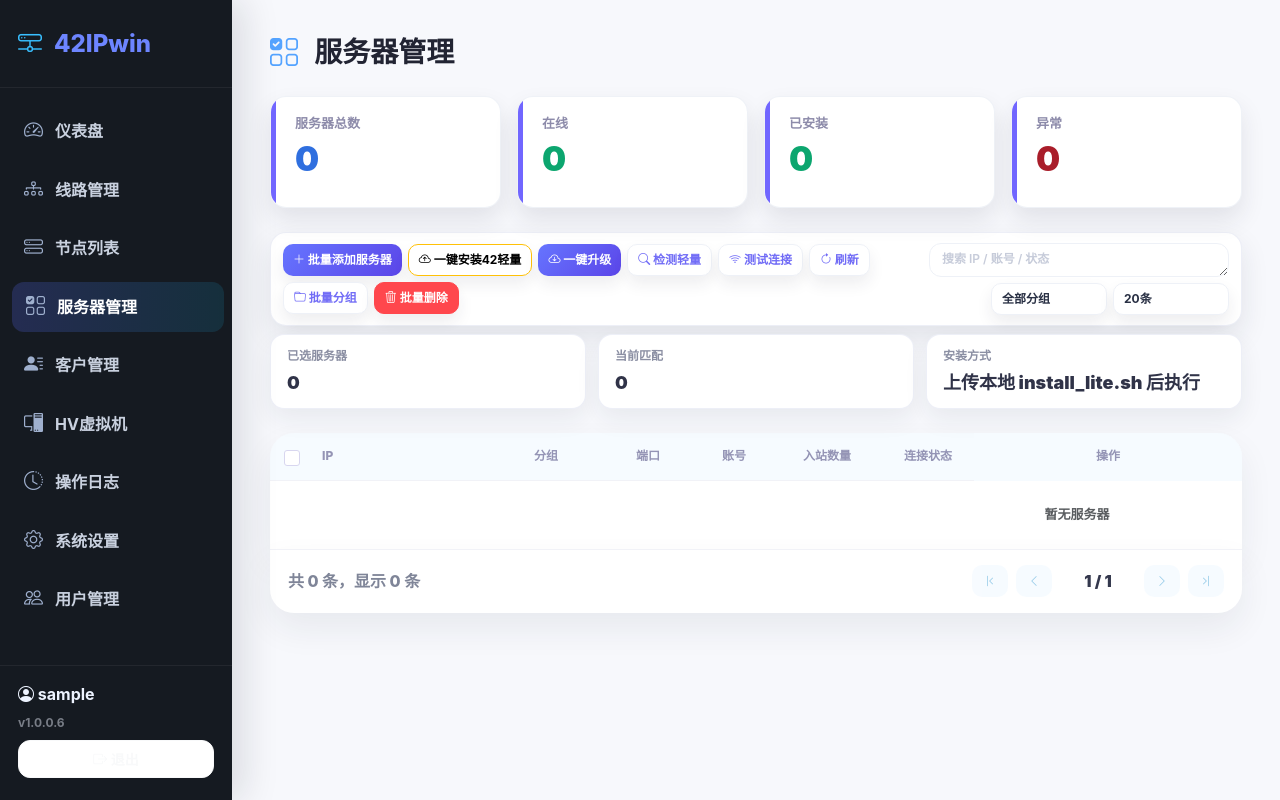
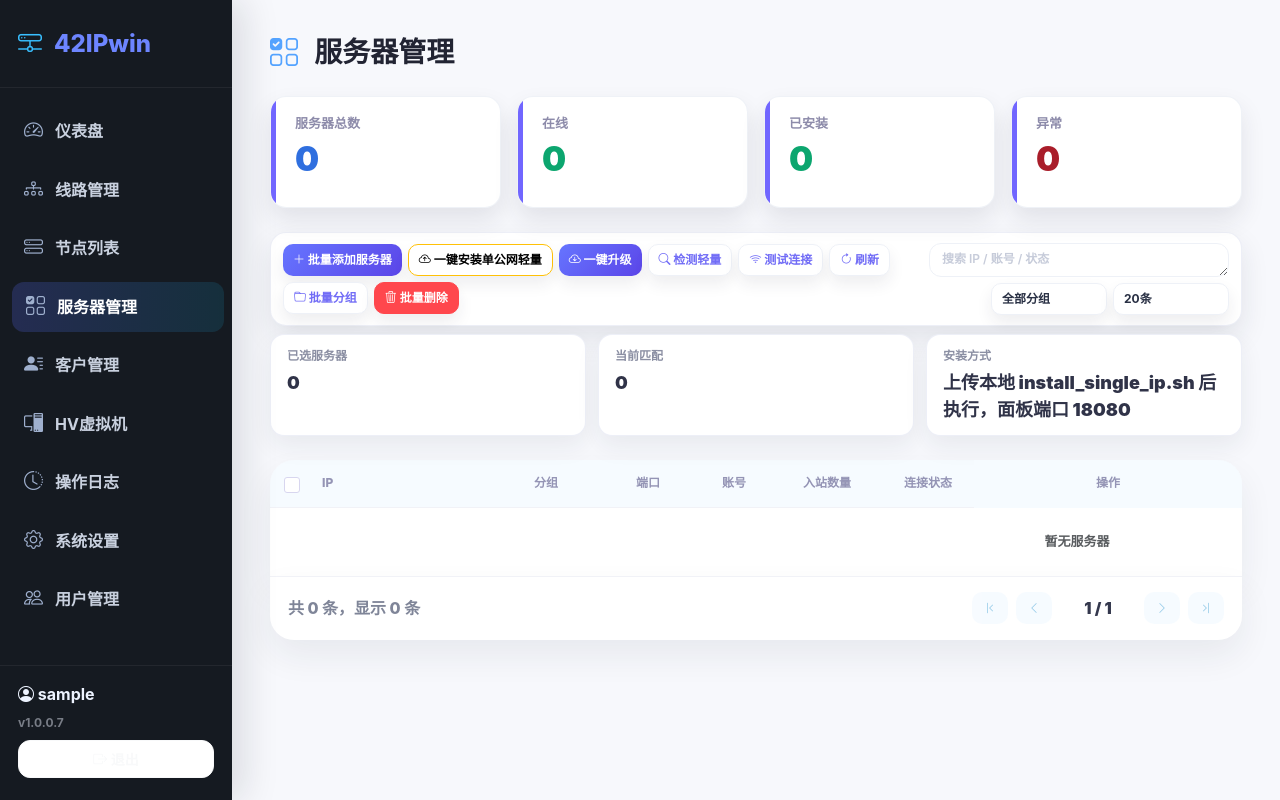
Before and after one commit to YangJhao/xxxx1, a Flask app: page /group-control in a window 1280 px wide. Run offline with Flask 3, Linux system fonts and the light colour scheme; the visitor is signed in with stand-in values (Sample User, id 1); data comes from the database, SQL or seed files in the repository; data that the repository does not hold is empty; some libraries are stand-ins or nearby versions.

Commit message:
add single public ip lite installer

```diff
--- a/panel/app.py
+++ b/panel/app.py
@@ -11,7 +11,7 @@ sys.path.insert(0, str(BASE_DIR))
 
 from flask import Flask, redirect, render_template, request, session, url_for
 
-from config import APP_VERSION, PANEL_PORT, PANEL_SECRET_KEY, get_panel_bind_ip, is_lite_mode
+from config import APP_VERSION, PANEL_PORT, PANEL_SECRET_KEY, get_panel_bind_ip, is_lite_mode, is_single_ip_mode
 from models import init_db
 from routes.auth import bp as auth_bp
 from routes.auth import login_required
@@ -28,6 +28,7 @@ from services import protection_manager, proxy_manager
 from services.traffic_collector import start_daemon as start_collector
 
 LITE_NAV_KEYS = {"dashboard", "nodes", "group_control", "logs", "settings", "admin_users"}
+SINGLE_IP_NAV_KEYS = {"dashboard", "nodes", "group_control", "logs", "settings", "admin_users"}
 
 
 def create_app() -> Flask:
@@ -44,11 +45,14 @@ def create_app() -> Flask:
     def inject_version():
         permissions = current_permissions()
         nav_items = [item for item in PERMISSION_ITEMS if item["key"] in permissions]
-        if is_lite_mode():
+        if is_single_ip_mode():
+            nav_items = [item for item in nav_items if item["key"] in SINGLE_IP_NAV_KEYS]
+        elif is_lite_mode():
             nav_items = [item for item in nav_items if item["key"] in LITE_NAV_KEYS]
         return {
             "app_version": APP_VERSION,
             "is_lite_mode": is_lite_mode(),
+            "is_single_ip_mode": is_single_ip_mode(),
             "permission_items": PERMISSION_ITEMS,
             "current_permissions": permissions,
             "nav_items": nav_items,
@@ -148,11 +152,20 @@ def main():
     parser.add_argument("--init", action="store_true", help="初始化数据库")
     parser.add_argument("--no-browser", action="store_true", help="不自动打开浏览器")
     parser.add_argument("--lite", action="store_true", help="轻量模式：启动 sing-box，关闭后台流量采集")
+    parser.add_argument("--single-ip", action="store_true", help="单公网 IP 模式：只使用本机出口 IP 创建节点")
     parser.add_argument("--no-collector", action="store_true", help="不启动后台流量采集")
+    parser.add_argument("--no-protection", action="store_true", help="不启动全局 sing-box 保护轮询")
     parser.add_argument("--singbox-watchdog", action="store_true", help="后台看护 sing-box，异常退出后自动拉起")
     args = parser.parse_args()
-    lite_mode = args.lite or os.environ.get("IPWIN42_LITE") == "1" or os.environ.get("42IPWIN_LITE") == "1"
+    single_ip_mode = args.single_ip or os.environ.get("IPWIN42_SINGLE_IP") == "1" or os.environ.get("42IPWIN_SINGLE_IP") == "1"
+    lite_mode = args.lite or single_ip_mode or os.environ.get("IPWIN42_LITE") == "1" or os.environ.get("42IPWIN_LITE") == "1"
+    if single_ip_mode:
+        os.environ["IPWIN42_SINGLE_IP"] = "1"
+        os.environ["IPWIN42_LITE"] = "1"
+    elif lite_mode:
+        os.environ["IPWIN42_LITE"] = "1"
     no_collector = args.no_collector or os.environ.get("IPWIN42_NO_COLLECTOR") == "1" or os.environ.get("42IPWIN_NO_COLLECTOR") == "1"
+    no_protection = args.no_protection or single_ip_mode or os.environ.get("IPWIN42_NO_PROTECTION") == "1" or os.environ.get("42IPWIN_NO_PROTECTION") == "1"
     singbox_watchdog = os.environ.get("IPWIN42_SINGBOX_WATCHDOG", os.environ.get("42IPWIN_SINGBOX_WATCHDOG", "0")) == "1"
     singbox_watchdog = singbox_watchdog or args.singbox_watchdog
 
@@ -162,6 +175,12 @@ def main():
         return
 
     init_db()
+    if single_ip_mode:
+        try:
+            from routes.users import ensure_lite_line
+            ensure_lite_line()
+        except Exception as exc:
+            print(f"[single-ip] default line init failed: {exc}")
     if singbox_watchdog:
         try:
             proxy_manager.ensure_running()
@@ -178,17 +197,18 @@ def main():
                 threading.Event().wait(10)
         threading.Thread(target=keep_singbox_alive, daemon=True).start()
 
-    def trim_singbox_connections():
-        while True:
-            try:
-                result = proxy_manager.enforce_connection_limits()
-                message = result.get("message") or ""
-                if "exceeded" in message or "trimmed" in message:
-                    print(f"[sing-box limiter] {message}")
-            except Exception as exc:
-                print(f"[sing-box limiter] {exc}")
-            threading.Event().wait(5)
-    threading.Thread(target=trim_singbox_connections, daemon=True).start()
+    if not no_protection:
+        def trim_singbox_connections():
+            while True:
+                try:
+                    result = proxy_manager.enforce_connection_limits()
+                    message = result.get("message") or ""
+                    if "exceeded" in message or "trimmed" in message:
+                        print(f"[sing-box limiter] {message}")
+                except Exception as exc:
+                    print(f"[sing-box limiter] {exc}")
+                threading.Event().wait(5)
+        threading.Thread(target=trim_singbox_connections, daemon=True).start()
 
     def restore_auto_stopped_nodes():
         while True:
@@ -202,16 +222,17 @@ def main():
             threading.Event().wait(10)
     threading.Thread(target=restore_auto_stopped_nodes, daemon=True).start()
 
-    def protect_runtime_resources():
-        while True:
-            try:
-                result = protection_manager.enforce_runtime_protection()
-                for message in result.get("messages") or []:
-                    print(f"[runtime protection] {message}")
-            except Exception as exc:
-                print(f"[runtime protection] {exc}")
-            threading.Event().wait(protection_manager.NODE_SAMPLE_SECONDS)
-    threading.Thread(target=protect_runtime_resources, daemon=True).start()
+    if not no_protection:
+        def protect_runtime_resources():
+            while True:
+                try:
+                    result = protection_manager.enforce_runtime_protection()
+                    for message in result.get("messages") or []:
+                        print(f"[runtime protection] {message}")
+                except Exception as exc:
+                    print(f"[runtime protection] {exc}")
+                threading.Event().wait(protection_manager.NODE_SAMPLE_SECONDS)
+        threading.Thread(target=protect_runtime_resources, daemon=True).start()
 
     if no_collector:
         print("[lite] 后台流量采集已关闭，sing-box 保持在线")
@@ -230,7 +251,7 @@ def main():
     print(f"  访问地址: {url}")
     print(f"  监听 IP: {bind_ip} (0.0.0.0=所有网卡)")
     print("  代理内核: sing-box")
-    print(f"  运行模式: {'lite' if lite_mode else 'full'}")
+    print(f"  运行模式: {'single-ip' if single_ip_mode else 'lite' if lite_mode else 'full'}")
     print(f"  sing-box 看护: {'on' if singbox_watchdog else 'off'}")
     print("=" * 60)
 
--- a/panel/routes/auth.py
+++ b/panel/routes/auth.py
@@ -3,7 +3,7 @@ from functools import wraps
 
 from flask import Blueprint, jsonify, redirect, render_template, request, session, url_for
 
-from config import is_lite_mode
+from config import is_lite_mode, is_single_ip_mode
 from models import AdminUser, NodeCustomer, OperationLog, Plan, Project, ProxyUser, get_session
 
 bp = Blueprint("auth", __name__)
@@ -47,7 +47,9 @@ def current_permissions() -> set[str]:
         keys = set(ALL_PERMISSION_KEYS)
     else:
         keys = set(_split_permissions(permissions))
-    if is_lite_mode():
+    if is_single_ip_mode():
+        keys -= {"lines", "customers", "pve"}
+    elif is_lite_mode():
         keys -= {"lines", "customers", "pve"}
     return keys
 
--- a/panel/routes/ips.py
+++ b/panel/routes/ips.py
@@ -15,7 +15,7 @@ import psutil
 from flask import Blueprint, jsonify, request
 from sqlalchemy.orm import selectinload
 
-from config import DATA_DIR
+from config import DATA_DIR, is_single_ip_mode
 from models import Line, get_session
 from routes.auth import login_required
 from services import proxy_manager
@@ -48,6 +48,52 @@ HOST_MACVLAN_STATE_FILE = Path(DATA_DIR) / "macvlan_current_211.230.223.67.json"
 NOTE_SEP = "||"
 ETHERNET_4_LABEL = "\u4ee5\u592a\u7f51 4"
 ETHERNET_5_LABEL = "\u4ee5\u592a\u7f51 5"
+
+
+def _single_ip_public_ip() -> str:
+    for key in ("IPWIN42_PUBLIC_IP", "PUBLIC_IP", "SERVER_PUBLIC_IP"):
+        value = (os.environ.get(key) or "").strip()
+        if value:
+            return value
+    try:
+        data = get_public_ip() or {}
+        value = (data.get("ip") or "").strip()
+        if value:
+            return value
+    except Exception:
+        pass
+    return ""
+
+
+def _ensure_single_ip_line(session) -> Line:
+    public_ip = _single_ip_public_ip()
+    if not public_ip:
+        line = session.query(Line).order_by(Line.id).first()
+        if line:
+            return line
+        raise ValueError("无法自动获取本机公网 IP，请设置 IPWIN42_PUBLIC_IP")
+    line = session.query(Line).filter(Line.public_ip == public_ip).first()
+    if line:
+        line.name = line.name or "本机公网IP"
+        line.status = 1
+        return line
+    used_ports = {int(row[0]) for row in session.query(Line.socks_port).all() if row[0]}
+    socks_port = 10801
+    while socks_port in used_ports:
+        socks_port += 1
+    line = Line(
+        name="本机公网IP",
+        public_ip=public_ip,
+        internal_ip="0.0.0.0",
+        socks_port=socks_port,
+        http_port=socks_port + 10,
+        ss_port=socks_port + 20,
+        status=1,
+        note="single-ip-auto",
+    )
+    session.add(line)
+    session.flush()
+    return line
 
 
 def _line_note(interface: str, **meta) -> str:
@@ -1730,6 +1776,11 @@ def auto_internal_ips():
 def list_lines():
     s = get_session()
     try:
+        if is_single_ip_mode():
+            line = _ensure_single_ip_line(s)
+            s.commit()
+            s.refresh(line)
+            return jsonify({"ok": True, "data": [line.to_dict()]})
         live = request.args.get("live") == "1"
         if live:
             detected = _detect_local_ips()
--- a/panel/routes/servers.py
+++ b/panel/routes/servers.py
@@ -26,9 +26,9 @@ bp = Blueprint("servers", __name__, url_prefix="/api/servers")
 
 IP_SPLIT_RE = re.compile(r"[\s,;，；]+")
 PROJECT_DIR = Path(__file__).resolve().parents[2]
-INSTALL_SCRIPT = PROJECT_DIR / "install_lite.sh"
+INSTALL_SCRIPT = PROJECT_DIR / "install_single_ip.sh"
 TAR_EXCLUDES = {".git", "__pycache__", "data/backups", "control_center", "control_center_old_20260702-013419"}
-TAR_INCLUDE_ROOTS = ("panel", "install_lite.sh", "restore_macvlans.py")
+TAR_INCLUDE_ROOTS = ("panel", "install_lite.sh", "install_single_ip.sh", "restore_macvlans.py")
 
 
 def _operator():
@@ -164,8 +164,8 @@ def _detect_lite_install(row) -> tuple[str, str, str, dict]:
         try:
             code, out, err = _run(
                 ssh,
-                "test -f /opt/42IPwin/panel/app.py && "
-                "systemctl is-active 42ipwin 2>/dev/null || true; "
+                "(test -f /opt/42IPwin-single/panel/app.py || test -f /opt/42IPwin/panel/app.py) && "
+                "(systemctl is-active 42ipwin-single 2>/dev/null || systemctl is-active 42ipwin 2>/dev/null || true); "
                 "curl -sS -o /dev/null -w 'HTTP:%{http_code}' --max-time 6 http://127.0.0.1:18080/login || true",
                 timeout=30,
             )
@@ -499,7 +499,7 @@ def _install_one(row):
             f"rm -rf {shlex.quote(remote_dir)} && mkdir -p {shlex.quote(remote_dir)} && "
             f"tar -xzf {shlex.quote(remote_archive)} -C {shlex.quote(remote_dir)} && "
             f"cd {shlex.quote(remote_dir)} && "
-            f"DEBIAN_FRONTEND=noninteractive PANEL_PORT=18080 bash install_lite.sh"
+            f"DEBIAN_FRONTEND=noninteractive PANEL_PORT=18080 bash install_single_ip.sh"
         )
         code, out, err = _run(ssh, command, timeout=1200)
         if code != 0:
@@ -539,9 +539,13 @@ print(json.dumps(result, ensure_ascii=False))
 if not result.get('ok'):
     raise SystemExit(result.get('error') or 'upgrade failed')
 PY
-systemctl restart 42ipwin
+if systemctl list-unit-files 42ipwin-single.service >/dev/null 2>&1; then
+  systemctl restart 42ipwin-single
+else
+  systemctl restart 42ipwin
+fi
 sleep 2
-systemctl is-active 42ipwin
+systemctl is-active 42ipwin-single 2>/dev/null || systemctl is-active 42ipwin
 """
         code, out, err = _run(ssh, command, timeout=300)
         if code != 0:
--- a/panel/routes/users.py
+++ b/panel/routes/users.py
@@ -23,10 +23,12 @@ from flask import Blueprint, Response, jsonify, request, session
 from sqlalchemy.orm import joinedload
 
 try:
-    from config import is_lite_mode
+    from config import is_lite_mode, is_single_ip_mode
 except ImportError:
     def is_lite_mode() -> bool:
         return os.environ.get("IPWIN42_LITE") == "1" or os.environ.get("42IPWIN_LITE") == "1"
+    def is_single_ip_mode() -> bool:
+        return os.environ.get("IPWIN42_SINGLE_IP") == "1" or os.environ.get("42IPWIN_SINGLE_IP") == "1"
 from models import Line, ManagedServer, PROTOCOL_TYPES, ProxyUser, SS_METHODS, get_session
 from routes.auth import login_required
 try:
@@ -528,6 +530,8 @@ def _is_public_ip(ip: str) -> bool:
 
 def _detect_public_ip() -> str:
     env_ip = (os.environ.get("IPWIN42_PUBLIC_IP") or os.environ.get("PUBLIC_IP") or "").strip()
+    if is_single_ip_mode() and env_ip:
+        return env_ip
     if _is_public_ip(env_ip):
         return env_ip
     for url in ("https://api.ipify.org", "https://ifconfig.me/ip"):
@@ -576,6 +580,16 @@ def _ensure_lite_line(session) -> Line:
     session.add(line)
     session.flush()
     return line
+
+
+def ensure_lite_line() -> dict:
+    s = get_session()
+    try:
+        line = _ensure_lite_line(s)
+        s.commit()
+        return line.to_dict()
+    finally:
+        s.close()
 
 
 def _normalize_protocol(value: str) -> str:
@@ -1272,8 +1286,10 @@ def _create_user_v3():
     protocol = _normalize_protocol(data.get("protocol"))
     ss_method = (data.get("ss_method") or "aes-256-gcm").strip()
     line_id = data.get("line_id") or data.get("ip") or data.get("ip_select") or ("lite" if is_lite_mode() else "all")
+    if is_single_ip_mode():
+        line_id = "lite"
     line_ids = data.get("line_ids") or []
-    server_ids = data.get("server_ids") or []
+    server_ids = [] if is_single_ip_mode() else (data.get("server_ids") or [])
     expire_at_str = data.get("expire_at") or ""
     speed_limit = _normalize_speed_limit(data.get("speed_limit"), DEFAULT_SPEED_LIMIT)
     traffic_limit = _normalize_traffic_limit(data.get("traffic_limit"), DEFAULT_TRAFFIC_LIMIT)
@@ -1586,7 +1602,7 @@ def list_users():
                 item["traffic_available"] = True
                 item["traffic_source"] = "WireGuard 实时统计"
             rows.append(item)
-        if is_lite_mode():
+        if is_lite_mode() and not is_single_ip_mode():
             rows.extend(_remote_users_from_managed_servers(s))
         return jsonify({"ok": True, "data": rows})
     finally:
--- a/panel/templates/servers.html
+++ b/panel/templates/servers.html
@@ -28,7 +28,7 @@
   <div class="user-toolbar">
     <div class="toolbar-actions">
       <button class="btn btn-primary" data-bs-toggle="modal" data-bs-target="#serverModal" id="btnAddServer"><i class="bi bi-plus-lg"></i> 批量添加服务器</button>
-      <button class="btn btn-warning" id="btnInstallSelected"><i class="bi bi-cloud-arrow-up"></i> 一键安装42轻量</button>
+      <button class="btn btn-warning" id="btnInstallSelected"><i class="bi bi-cloud-arrow-up"></i> 一键安装单公网轻量</button>
       <button class="btn btn-primary" id="btnUpgradeSelected"><i class="bi bi-cloud-arrow-down"></i> 一键升级</button>
       <button class="btn btn-soft" id="btnDetectLiteSelected"><i class="bi bi-search"></i> 检测轻量</button>
       <button class="btn btn-soft" id="btnTestSelected"><i class="bi bi-wifi"></i> 测试连接</button>
@@ -61,7 +61,7 @@
     </div>
     <div>
       <span>安装方式</span>
-      <strong>上传本地 install_lite.sh 后执行</strong>
+      <strong>上传本地 install_single_ip.sh 后执行，面板端口 18080</strong>
     </div>
   </div>
 
@@ -449,7 +449,7 @@ document.addEventListener('DOMContentLoaded', () => {
   });
 
   document.getElementById('btnInstallSelected').addEventListener('click', () => {
-    if (!confirm('确定对选中的服务器执行一键安装 42 轻量？')) return;
+    if (!confirm('确定对选中的服务器执行一键安装单公网轻量版？')) return;
     runServerAction('/api/servers/install', selectedIds(), '安装任务已执行', {
       selector: '#btnInstallSelected',
       loadingText: '安装中...',
```
Also changed, not shown: panel/config.py (+10 -2 lines), panel/templates/users.html (+17 -11 lines), 1 other file.
